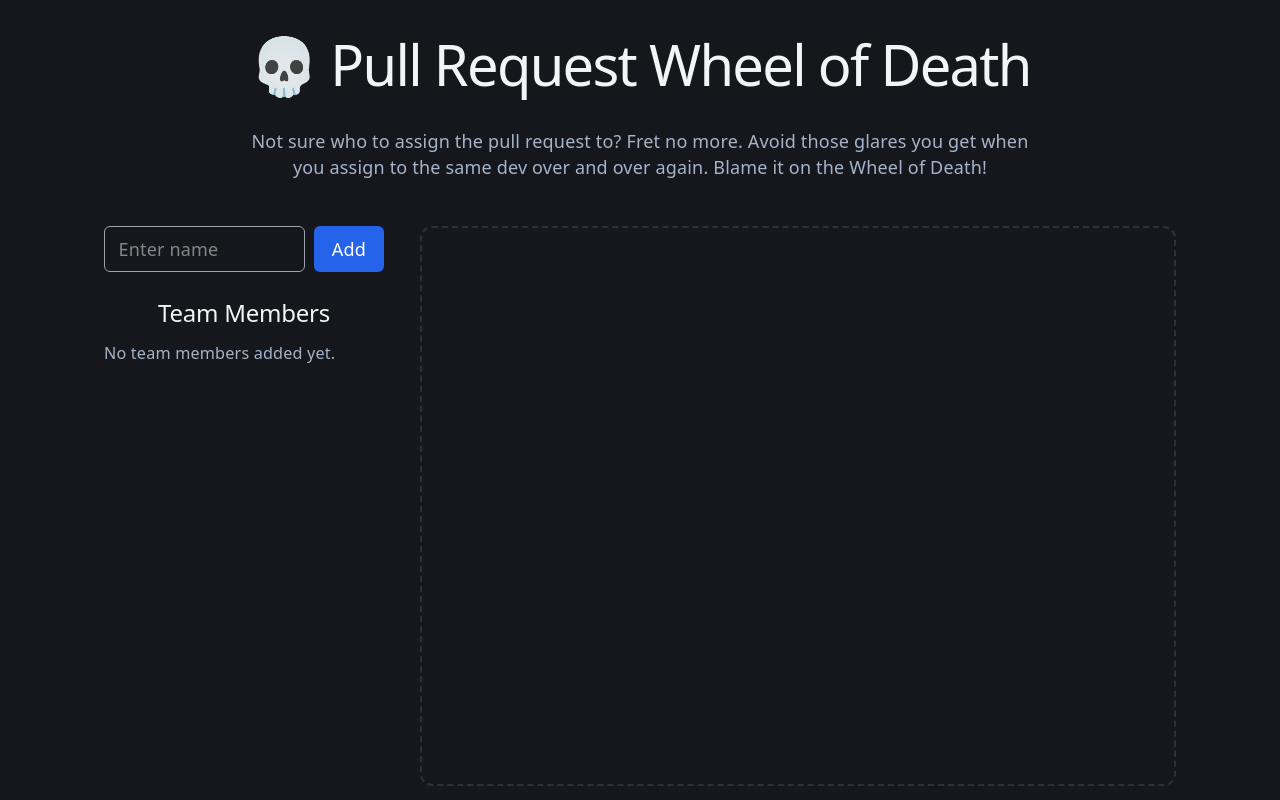
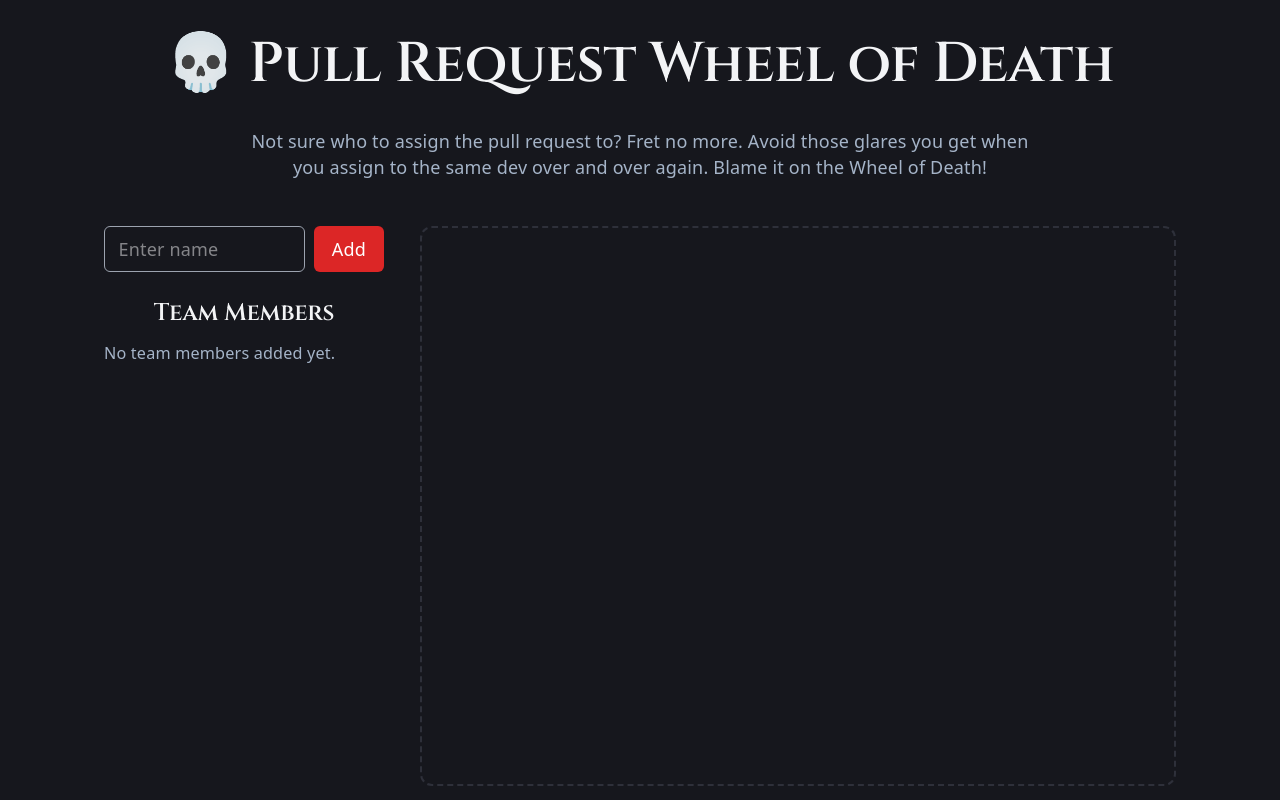
Before and after one commit to Ly900/pull-request-wheel, a React (Vite) app: page / in a window 1280 px wide. Built offline with nearby package versions, Linux system fonts and the light colour scheme.

Commit message:
Style improvements: red glow button, Cinzel font for H1

```diff
--- a/index.html
+++ b/index.html
@@ -3,6 +3,9 @@
   <head>
     <meta charset="UTF-8" />
     <link rel="icon" type="image/svg+xml" href="/favicon.svg" />
+    <link rel="preconnect" href="https://fonts.googleapis.com" />
+    <link rel="preconnect" href="https://fonts.gstatic.com" crossorigin />
+    <link href="https://fonts.googleapis.com/css2?family=Cinzel:wght@600&display=swap" rel="stylesheet" />
     <meta name="viewport" content="width=device-width, initial-scale=1.0" />
     <title>pull-request-wheel</title>
   </head>
--- a/src/App.css
+++ b/src/App.css
@@ -61,14 +61,15 @@ p {
   font-size: 1rem;
   border-radius: 6px;
   border: none;
-  background: #2563eb;
+  background: #dc2626;
   color: #fff;
   cursor: pointer;
   white-space: nowrap;
+  transition: box-shadow 0.2s;
 }
 
 .add-dev button:hover {
-  opacity: 0.85;
+  box-shadow: 0 0 14px rgba(239, 68, 68, 0.7);
 }
 
 /* ── Team Members section ── */
--- a/src/index.css
+++ b/src/index.css
@@ -14,7 +14,7 @@
     rgba(0, 0, 0, 0.4) 0 10px 15px -3px, rgba(0, 0, 0, 0.25) 0 4px 6px -2px;
 
   --sans: system-ui, 'Segoe UI', Roboto, sans-serif;
-  --heading: system-ui, 'Segoe UI', Roboto, sans-serif;
+  --heading: 'Cinzel', Georgia, serif;
   --mono: ui-monospace, Consolas, monospace;
 
   font: 18px/145% var(--sans);
@@ -71,14 +71,14 @@ body {
 h1,
 h2 {
   font-family: var(--heading);
-  font-weight: 500;
+  font-weight: 600;
   color: var(--text-h);
 }
 
 h1 {
   font-size: 56px;
   line-height: 1.15;
-  letter-spacing: -1.68px;
+  letter-spacing: -0.01em;
   margin: 32px 0;
   @media (max-width: 1024px) {
     font-size: 36px;
```
